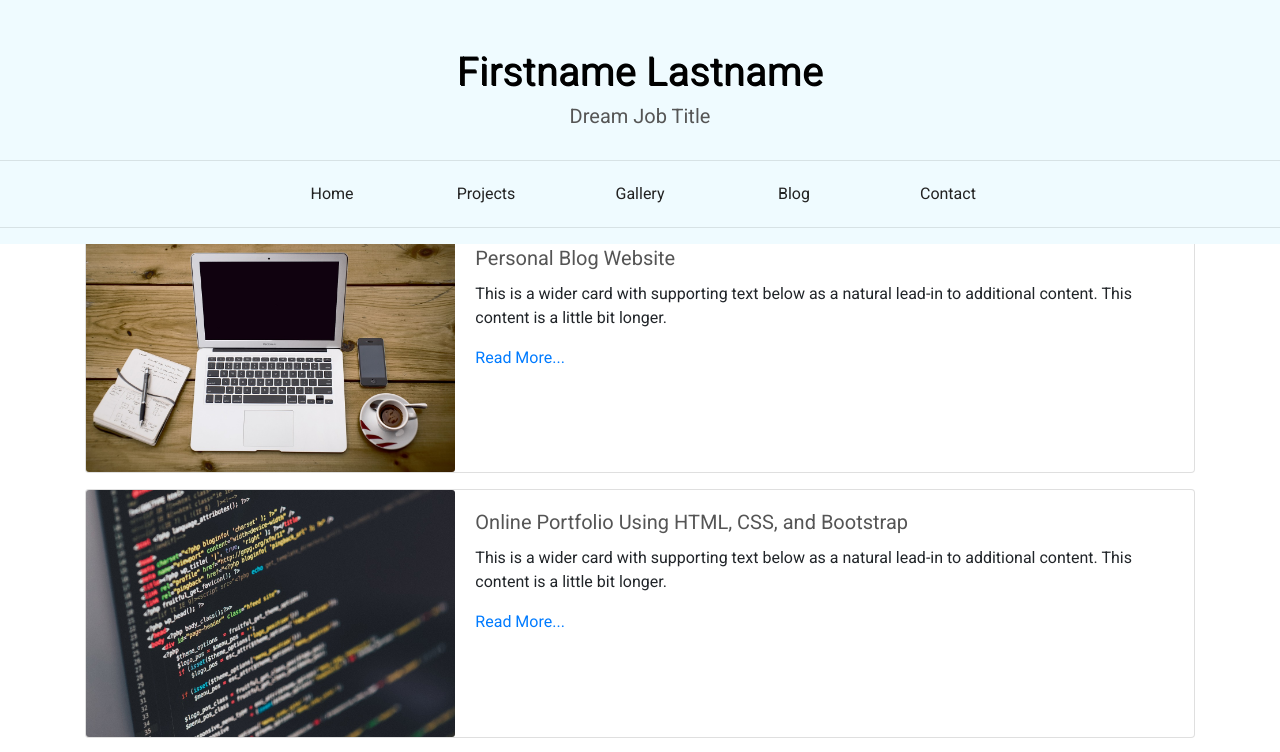
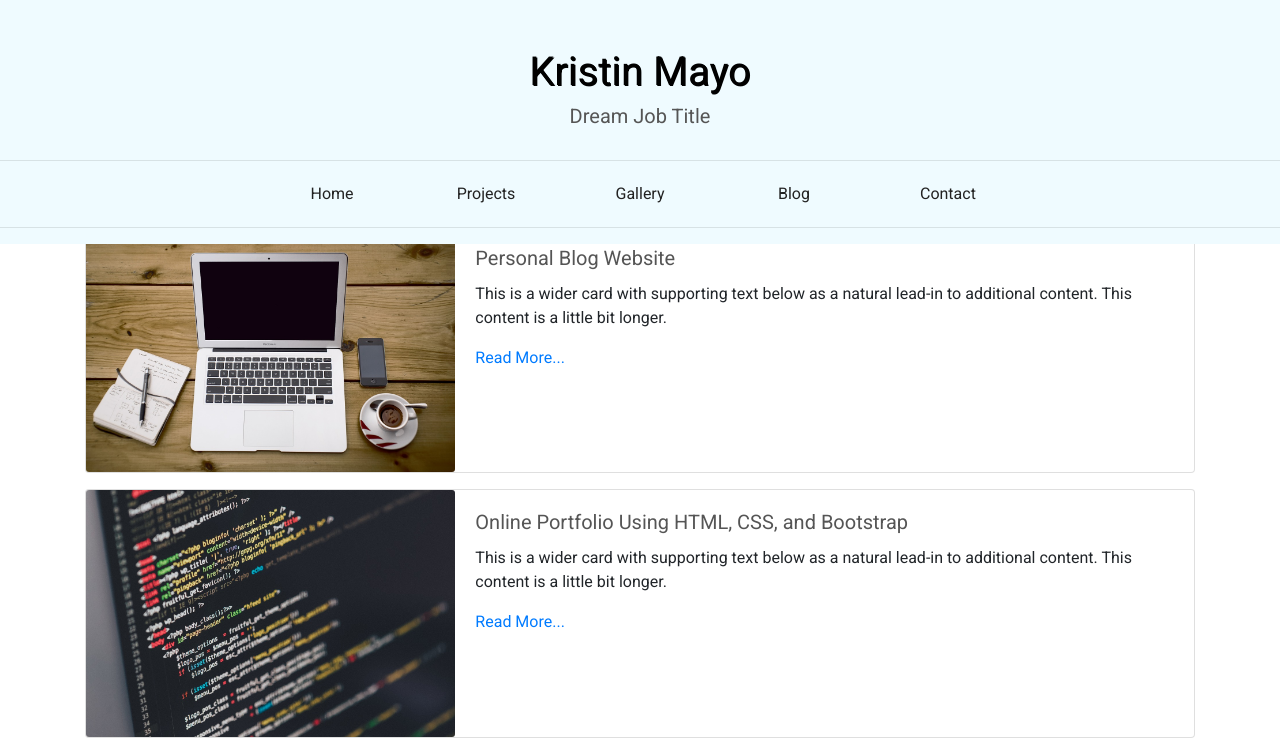
Before and after one commit to kristinnmayo/web-page-design-2022, a plain HTML site: page 9. classwork-week-nine/index.html in a window 1280 px wide. Shown: the top 752 px of the page. Drawn offline with nearby package versions, Linux system fonts and the light colour scheme.

Commit message:
update title of homepage
Change title

```diff
--- a/9. classwork-week-nine/index.html
+++ b/9. classwork-week-nine/index.html
@@ -16,7 +16,7 @@
 
 <body>
   <header class="text-center">
-    <h1 class="pt-5">Firstname Lastname</h1>
+    <h1 class="pt-5">Kristin Mayo</h1>
     <h5 class="pb-3">Dream Job Title</h5>
     <hr>
     <a href="index.html" class="nav-item">Home</a>
```
